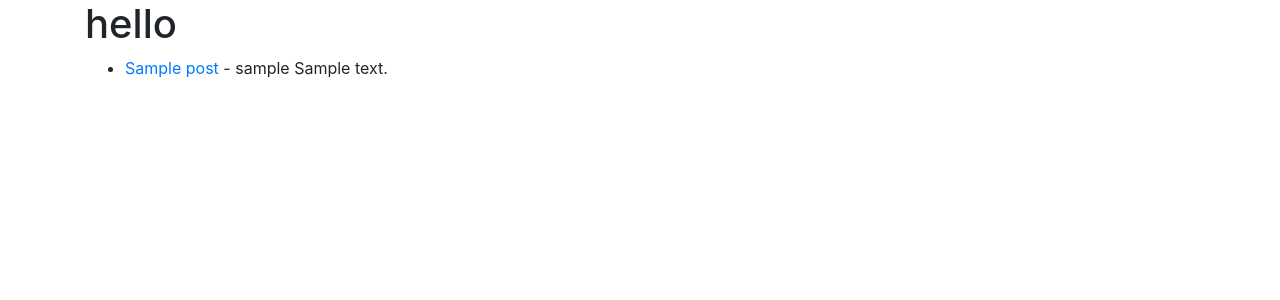
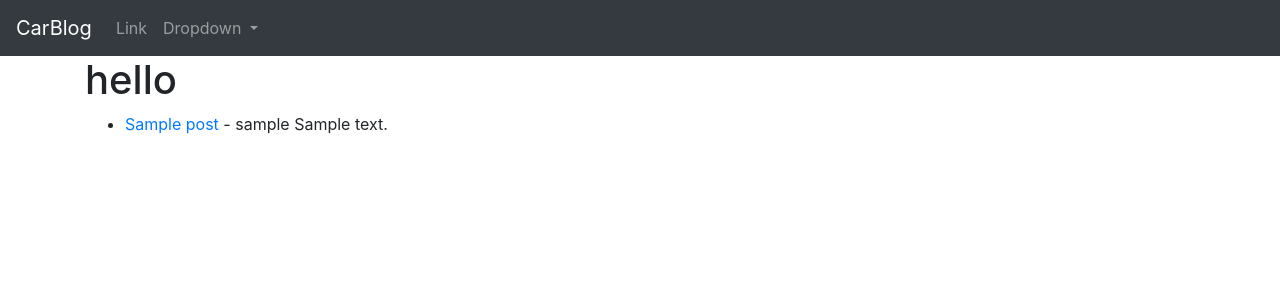
Before and after one commit to Code-Institute-Submissions/Dominikwigh-carblog-django, a Django app: page / in a window 1280 px wide. Shown: the top 300 px of the page. Run offline with Django 3.2, Linux system fonts and the light colour scheme; tables that the repository leaves empty hold one stand-in row (values such as "Sample post").

Commit message:
add a bootstrap navbar and change title in post_detail.html

```diff
--- a/templates/base.html
+++ b/templates/base.html
@@ -8,9 +8,28 @@
     <!-- Bootstrap CSS -->
     <link rel="stylesheet" href="https://cdn.jsdelivr.net/npm/bootstrap@4.6.2/dist/css/bootstrap.min.css" integrity="sha384-xOolHFLEh07PJGoPkLv1IbcEPTNtaed2xpHsD9ESMhqIYd0nLMwNLD69Npy4HI+N" crossorigin="anonymous">
 
-    <title>Hello, world!</title>
+    <title>CarBlog</title>
   </head>
   <body>
+    <nav class="navbar navbar-expand-lg navbar-dark bg-dark">
+        <a class="navbar-brand" href="{% url 'home' %}">CarBlog</a>
+        <button class="navbar-toggler" type="button" data-toggle="collapse" data-target="#navbarSupportedContent" aria-controls="navbarSupportedContent" aria-expanded="false" aria-label="Toggle navigation">
+          <span class="navbar-toggler-icon"></span>
+        </button>
+
+        <div class="collapse navbar-collapse" id="navbarSupportedContent">
+          <ul class="navbar-nav mr-auto">
+            <li class="nav-item">
+              <a class="nav-link" href="#">Link</a>
+            </li>
+            <li class="nav-item dropdown">
+              <a class="nav-link dropdown-toggle" href="#" role="button" data-toggle="dropdown" aria-expanded="false">
+                Dropdown
+              </a>
+            </li>
+            </ul>
+        </div>
+      </nav>
     <div class="container">
     {% block content %}
 
--- a/templates/post_detail.html
+++ b/templates/post_detail.html
@@ -1,7 +1,9 @@
 {% extends 'base.html' %}
+{% block title %}{{ post.title }}{% endblock %}
+
 {% block content %}
 
-
+<h1>{% post.title %}</h1>
 
 
 {% endblock %}
```
